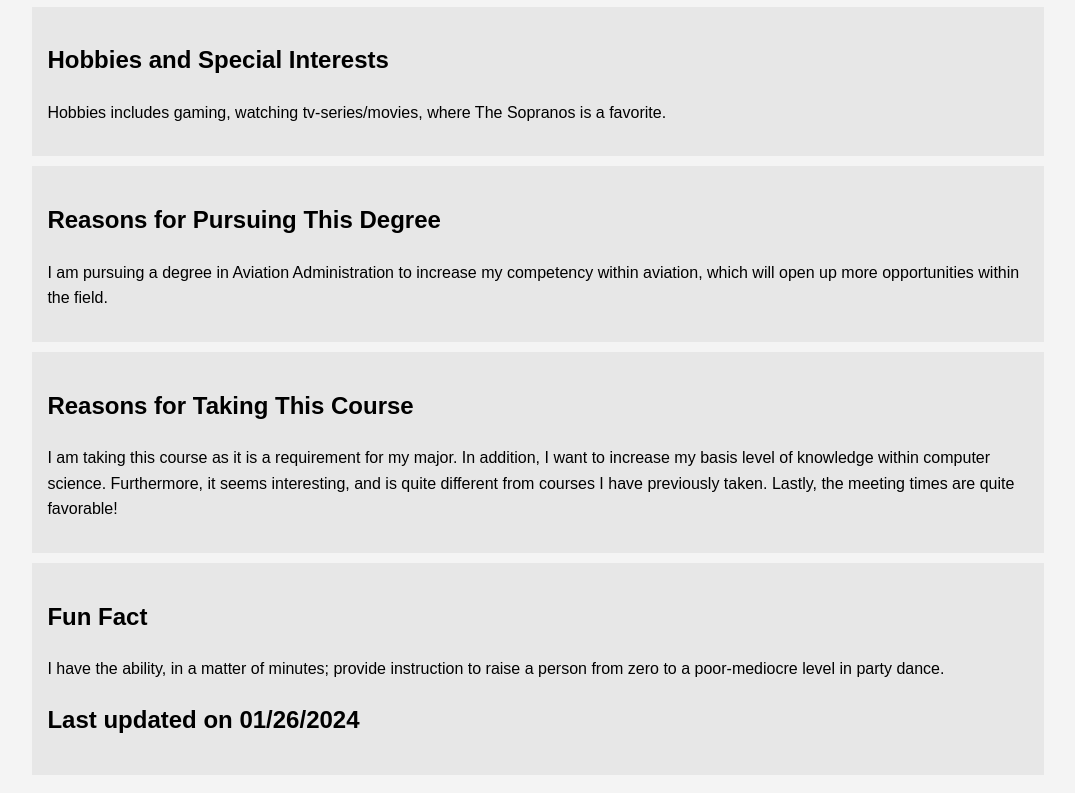
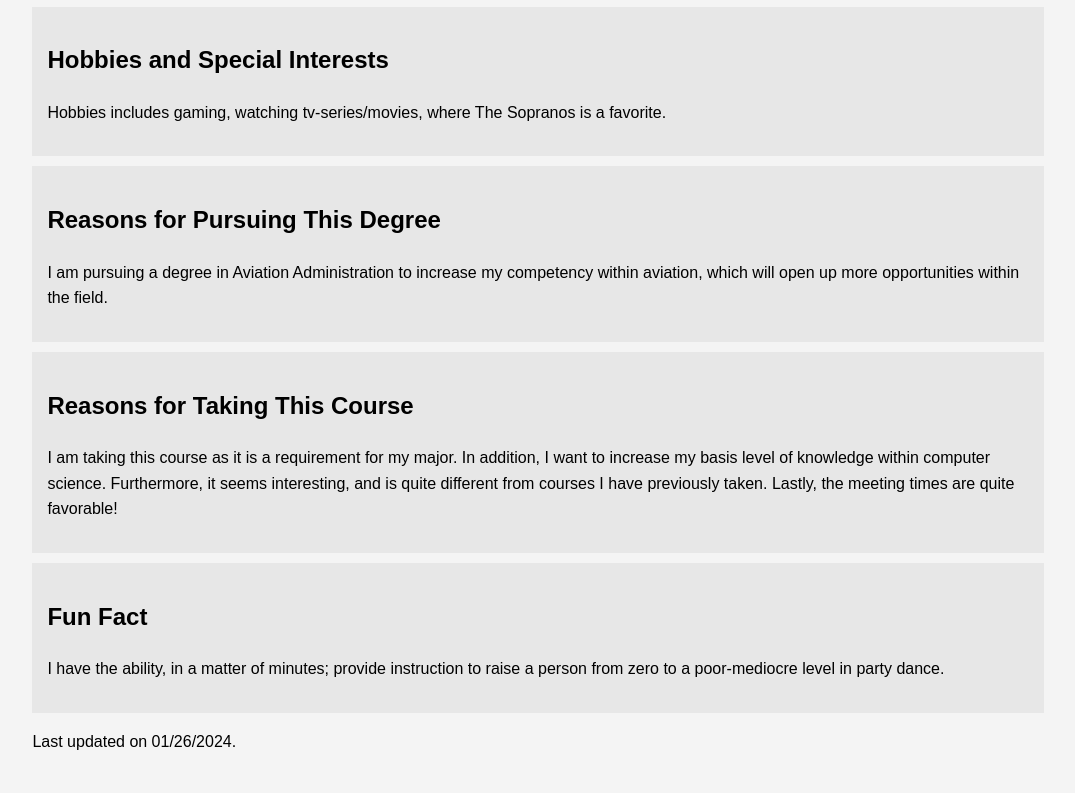
Before and after one commit to shaltbakk/shaltbakk.github.io, a plain HTML site: page index.html in a window 1280 px wide. Shown: the part 310-1103 px from the top of the page, without its empty margins (102-1177 px from the left). Drawn offline with Linux system fonts and the light colour scheme.

Commit message:
Added a </section> on line 62. Changed the last updated line to 65

```diff
--- a/index.html
+++ b/index.html
@@ -59,9 +59,10 @@ from courses I have previously taken. Lastly, the meeting times are quite favora
         <section class="fun-fact">
             <h2>Fun Fact</h2>
             <p>I have the ability, in a matter of minutes; provide instruction to raise a person from zero to a poor-mediocre level in party dance.  </p>
+        </section>
 
          <section class="last-updated">
-             <h2>Last updated on 01/26/2024</h2>
+             <p>Last updated on 01/26/2024.</p>
 
 
         </section>
```
